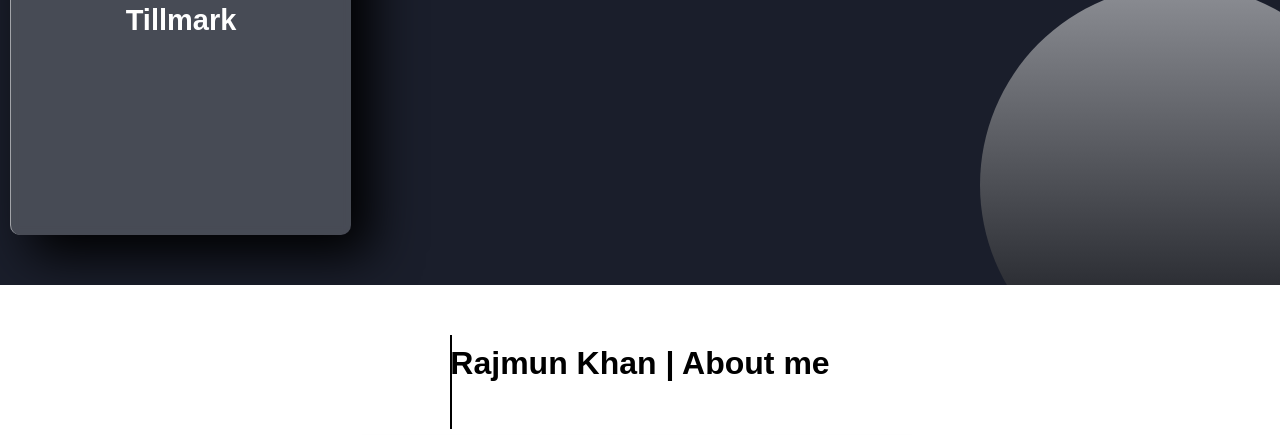
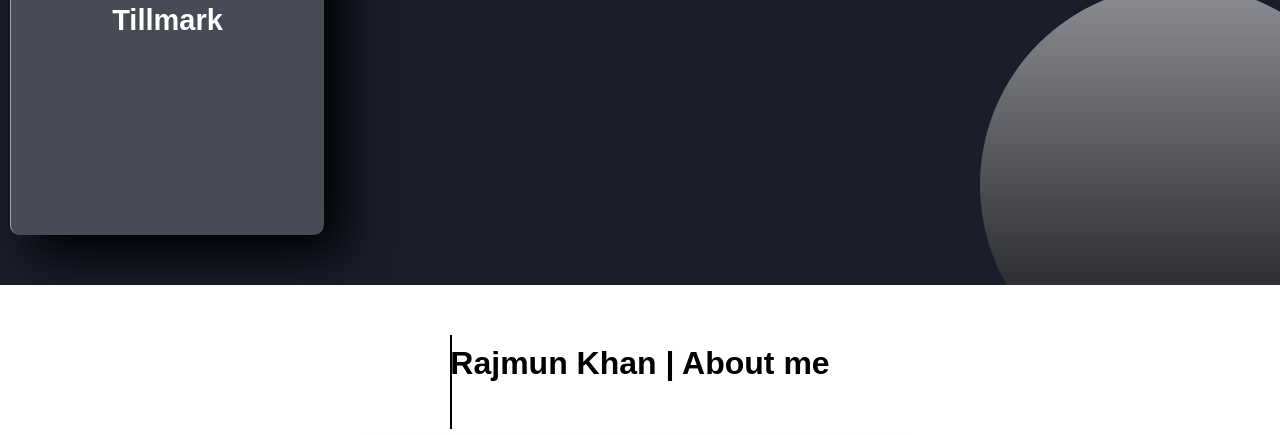
Before and after one commit to rajmunkhan/portfolio, a plain HTML site: page index.html in a window 1280 px wide. Shown: the part 1898-2333 px from the top of the page. Drawn offline with Linux system fonts and the light colour scheme.

Commit message:
Update raaj.css

```diff
--- a/raaj.css
+++ b/raaj.css
@@ -59,7 +59,7 @@ html{
 
 .card-section .card{
     position: relative;
-    width: 240px;
+    width: 213px;
     height: 50vh;
     padding: 50px;
     margin: 50px 10px;
```
